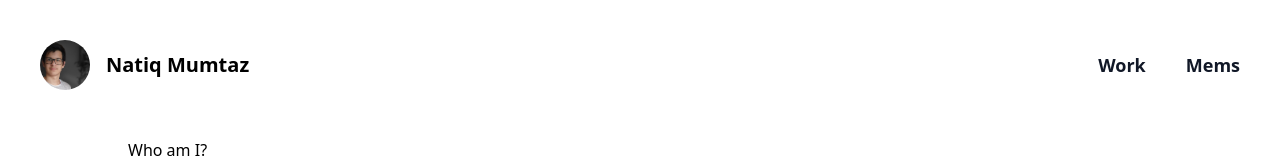
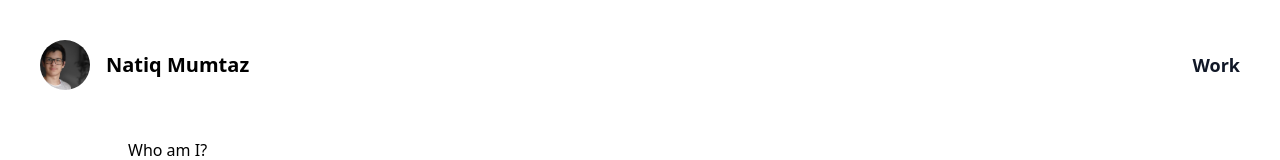
Before and after one commit to selfnatiq/v3, a Next.js app: page / in a window 1280 px wide. Shown: the top 160 px of the page. Built offline with nearby package versions, Linux system fonts and the light colour scheme; what @tailwindcss/typography would draw is missing.

Commit message:
rm: remove path mems since there are no mems

```diff
--- a/components/Header.js
+++ b/components/Header.js
@@ -5,7 +5,7 @@ import NavMobile from './NavMobile'
 
 const paths = [
 	{ name: 'Work', href: '/work' },
-	{ name: 'Mems', href: '/mems' },
+	// { name: 'Mems', href: '/mems' },
 ]
 
 const Header = () => {
```
